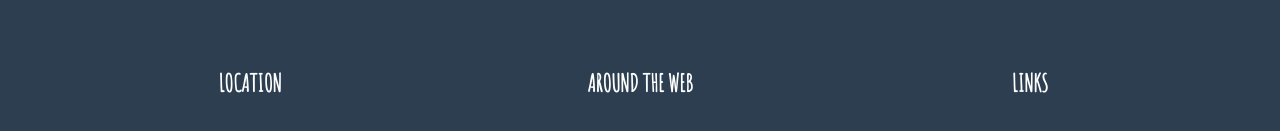
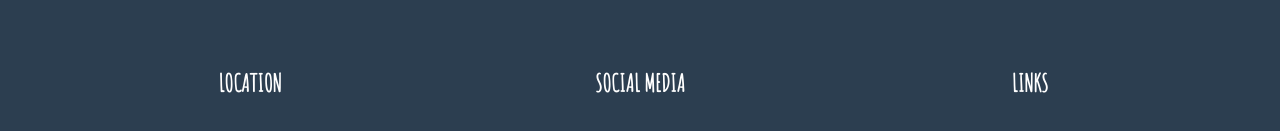
Before and after one commit to vgpenarubia/vgpenarubia.github.io, a website: page index.html in a window 1280 px wide. Shown: the part 3396-3527 px from the top of the page. Drawn offline with nearby package versions, Linux system fonts and the light colour scheme.

Commit message:
portfolio 1.02

```diff
--- a/index.html
+++ b/index.html
@@ -213,7 +213,7 @@
                             <br>Baguio City, Benguet, Philippines 2600</p>
                     </div>
                     <div class="footer-col col-md-4">
-                        <h3>Around the Web</h3>
+                        <h3>Social Media</h3>
                         <ul class="list-inline">
                             <li>
                                 <a href="https://www.facebook.com/" class="btn-social btn-outline"><i class="fa fa-fw fa-facebook"></i></a>
```
